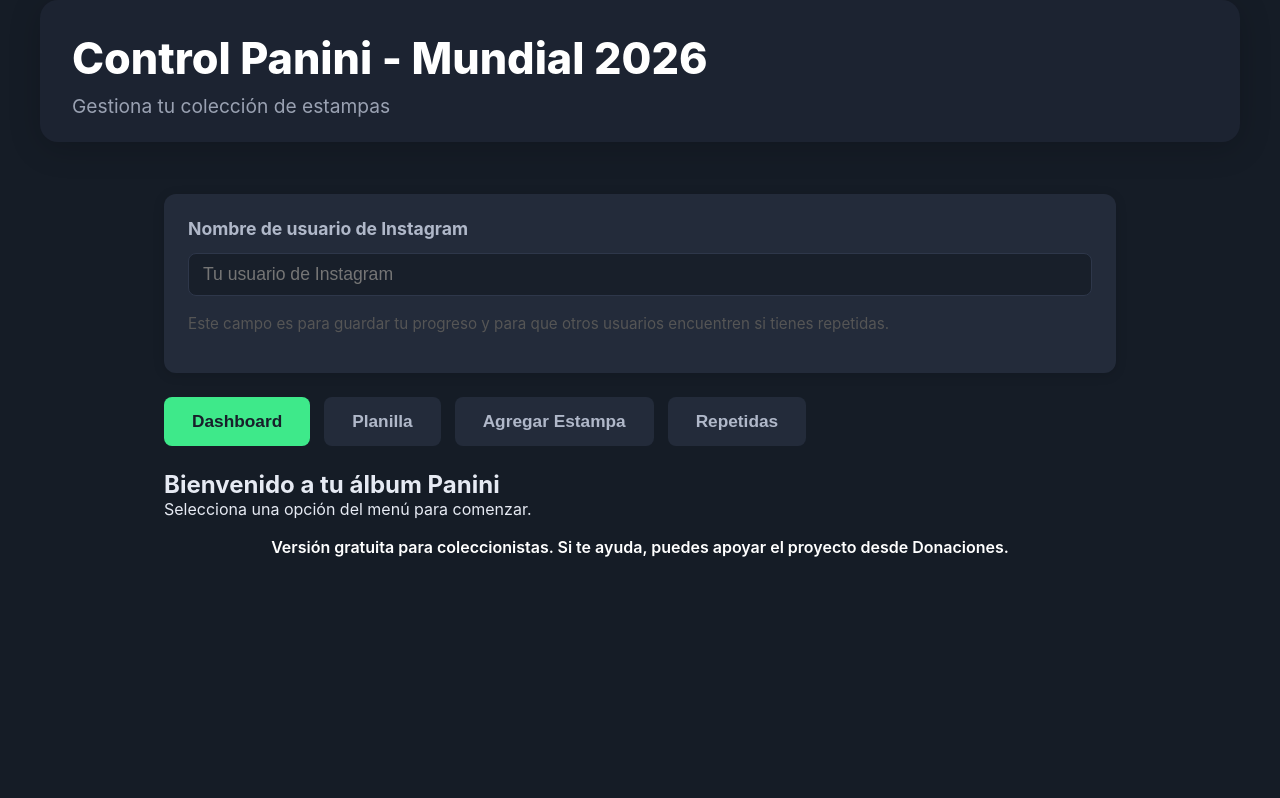
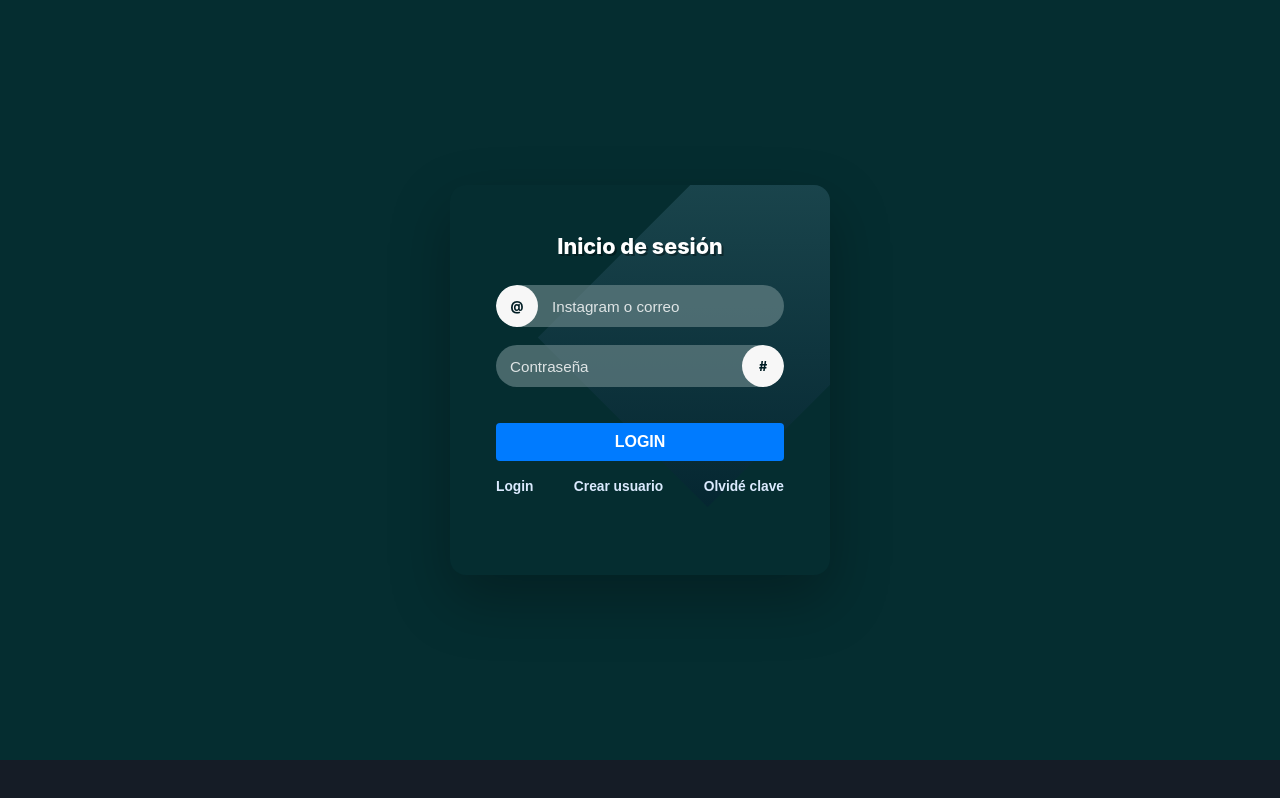
Before and after one commit to richbrenes7/control_panini, a React (Create React App) app in the folder frontend/: page / in a window 1280 px wide. Built offline with nearby package versions, Linux system fonts and the light colour scheme; no server answers; the HTML template or start-up script is replaced by a standard one.

Commit message:
Restore login, register, reset and history UI

```diff
--- a/frontend/src/App.js
+++ b/frontend/src/App.js
@@ -1,18 +1,63 @@
-import React, { useState } from 'react';
+import React, { useEffect, useState } from 'react';
+import axios from 'axios';
 import './App.css';
 import AlbumChecklist from './components/AlbumChecklist';
 import AddStamp from './components/AddStamp';
 import RepeatedStamps from './components/RepeatedStamps';
+import History from './components/History';
+
+const API_URL = process.env.REACT_APP_API_URL || '/api';
 
 function App() {
+  const [authMode, setAuthMode] = useState('login');
+  const [authLoading, setAuthLoading] = useState(false);
+  const [authMessage, setAuthMessage] = useState('');
+  const [currentUser, setCurrentUser] = useState(null);
+  const [token, setToken] = useState(localStorage.getItem('token') || '');
+
+  const [name, setName] = useState('');
+  const [email, setEmail] = useState('');
+  const [instagramInput, setInstagramInput] = useState('');
+  const [password, setPassword] = useState('');
+  const [newPassword, setNewPassword] = useState('');
+
   const [activeTab, setActiveTab] = useState('dashboard');
-  const [instagram, setInstagram] = useState('');
   const [showMenu, setShowMenu] = useState({
     dashboard: true,
     album: false,
     add: false,
-    repeated: false
+    repeated: false,
+    history: false
   });
+
+  useEffect(() => {
+    if (!token) {
+      delete axios.defaults.headers.common.Authorization;
+      return;
+    }
+
+    axios.defaults.headers.common.Authorization = `Bearer ${token}`;
+    localStorage.setItem('token', token);
+  }, [token]);
+
+  useEffect(() => {
+    const bootstrapSession = async () => {
+      if (!token) {
+        return;
+      }
+
+      try {
+        const response = await axios.get(`${API_URL}/auth/me`);
+        setCurrentUser(response.data.user);
+      } catch (error) {
+        setToken('');
+        setCurrentUser(null);
+        localStorage.removeItem('token');
+      }
+    };
+
+    bootstrapSession();
+  }, [token]);
 
   // Maneja el despliegue de los menús
   const toggleMenu = (tab) => {
@@ -20,31 +65,247 @@
     setActiveTab(tab);
   };
 
+  const clearAuthForm = () => {
+    setName('');
+    setEmail('');
+    setInstagramInput('');
+    setPassword('');
+    setNewPassword('');
+  };
+
+  const handleLogin = async (event) => {
+    event.preventDefault();
+    setAuthLoading(true);
+    setAuthMessage('');
+    try {
+      const payload = {
+        password
+      };
+      const identifier = instagramInput.trim();
+      if (identifier.includes('@')) {
+        payload.email = identifier;
+      } else {
+        payload.instagram = identifier;
+      }
+
+      const response = await axios.post(`${API_URL}/auth/login`, payload);
+      setToken(response.data.token);
+      setCurrentUser(response.data.user);
+      setAuthMode('login');
+      clearAuthForm();
+    } catch (error) {
+      setAuthMessage(error.response?.data?.error || 'No se pudo iniciar sesión');
+    } finally {
+      setAuthLoading(false);
+    }
+  };
+
+  const handleRegister = async (event) => {
+    event.preventDefault();
+    setAuthLoading(true);
+    setAuthMessage('');
+    try {
+      const response = await axios.post(`${API_URL}/users`, {
+        name,
+        email,
+        instagram: instagramInput,
+        password
+      });
+      setToken(response.data.token);
+      setCurrentUser(response.data.user);
+      clearAuthForm();
+    } catch (error) {
+      setAuthMessage(error.response?.data?.error || 'No se pudo registrar el usuario');
+    } finally {
+      setAuthLoading(false);
+    }
+  };
+
+  const handleResetPassword = async (event) => {
+    event.preventDefault();
+    setAuthLoading(true);
+    setAuthMessage('');
+    try {
+      const response = await axios.post(`${API_URL}/auth/reset-password`, {
+        email,
+        instagram: instagramInput,
+        new_password: newPassword
+      });
+      setAuthMessage(response.data.message || 'Contraseña actualizada, ahora puedes iniciar sesión');
+      setAuthMode('login');
+      setPassword('');
+      setNewPassword('');
+    } catch (error) {
+      setAuthMessage(error.response?.data?.error || 'No se pudo restablecer la contraseña');
+    } finally {
+      setAuthLoading(false);
+    }
+  };
+
+  const logout = () => {
+    setToken('');
+    setCurrentUser(null);
+    localStorage.removeItem('token');
+    delete axios.defaults.headers.common.Authorization;
+  };
+
+  if (!currentUser) {
+    return (
+      <main className="auth-shell">
+        <section className="login-card">
+          <h1>
+            {authMode === 'login' && 'Inicio de sesión'}
+            {authMode === 'register' && 'Crear cuenta'}
+            {authMode === 'reset' && 'Restablecer contraseña'}
+          </h1>
+
+          {authMessage && <p className="auth-note">{authMessage}</p>}
+
+          {authMode === 'login' && (
+            <form onSubmit={handleLogin} className="login-form">
+              <div className="login-field">
+                <span className="field-icon">@</span>
+                <input
+                  type="text"
+                  placeholder="Instagram o correo"
+                  value={instagramInput}
+                  onChange={(event) => setInstagramInput(event.target.value)}
+                  required
+                />
+              </div>
+
+              <div className="login-field">
+                <input
+                  type="password"
+                  placeholder="Contraseña"
+                  value={password}
+                  onChange={(event) => setPassword(event.target.value)}
+                  required
+                />
+                <span className="field-icon lock">#</span>
+              </div>
+
+              <button type="submit" disabled={authLoading}>
+                {authLoading ? 'CARGANDO...' : 'LOGIN'}
+              </button>
+            </form>
+          )}
+
+          {authMode === 'register' && (
+            <form onSubmit={handleRegister} className="login-form">
+              <div className="login-field">
+                <span className="field-icon">ID</span>
+                <input
+                  type="text"
+                  placeholder="Nombre"
+                  value={name}
+                  onChange={(event) => setName(event.target.value)}
+                  required
+                />
+              </div>
+
+              <div className="login-field">
+                <span className="field-icon">@</span>
+                <input
+                  type="email"
+                  placeholder="Correo"
+                  value={email}
+                  onChange={(event) => setEmail(event.target.value)}
+                  required
+                />
+              </div>
+
+              <div className="login-field">
+                <span className="field-icon">IG</span>
+                <input
+                  type="text"
+                  placeholder="Instagram"
+                  value={instagramInput}
+                  onChange={(event) => setInstagramInput(event.target.value)}
+                  required
+                />
+              </div>
+
+              <div className="login-field">
+                <input
+                  type="password"
+                  placeholder="Contraseña"
+                  value={password}
+                  onChange={(event) => setPassword(event.target.value)}
+                  required
+                />
+                <span className="field-icon lock">#</span>
+              </div>
+
+              <button type="submit" disabled={authLoading}>
+                {authLoading ? 'CARGANDO...' : 'CREAR CUENTA'}
+              </button>
+            </form>
+          )}
+
+          {authMode === 'reset' && (
+            <form onSubmit={handleResetPassword} className="login-form">
+              <div className="login-field">
+                <span className="field-icon">@</span>
+                <input
+                  type="email"
+                  placeholder="Correo"
+                  value={email}
+                  onChange={(event) => setEmail(event.target.value)}
+                  required
+                />
+              </div>
+
+              <div className="login-field">
+                <span className="field-icon">IG</span>
+                <input
+                  type="text"
+                  placeholder="Instagram"
+                  value={instagramInput}
+                  onChange={(event) => setInstagramInput(event.target.value)}
+                  required
+                />
+              </div>
+
+              <div className="login-field">
+                <input
+                  type="password"
+                  placeholder="Nueva contraseña"
+                  value={newPassword}
+                  onChange={(event) => setNewPassword(event.target.value)}
+                  required
+                />
+                <span className="field-icon lock">#</span>
+              </div>
+
+              <button type="submit" disabled={authLoading}>
+                {authLoading ? 'CARGANDO...' : 'ACTUALIZAR'}
+              </button>
+            </form>
+          )}
+
+          <div className="auth-actions">
+            <button type="button" onClick={() => setAuthMode('login')}>Login</button>
+            <button type="button" onClick={() => setAuthMode('register')}>Crear usuario</button>
+            <button type="button" onClick={() => setAuthMode('reset')}>Olvidé clave</button>
+          </div>
+        </section>
+      </main>
+    );
+  }
+
   return (
     <div className="App">
       <header className="app-header">
         <div className="header-content">
           <h1>Control Panini - Mundial 2026</h1>
           <p>Gestiona tu colección de estampas</p>
+          <p>Sesión: @{currentUser.instagram}</p>
+          <button className="tab" onClick={logout} style={{ marginTop: 12 }}>Cerrar sesión</button>
         </div>
       </header>
 
       <div className="container">
-        <div className="user-info">
-          <label htmlFor="instagram-input"><b>Nombre de usuario de Instagram</b></label>
-          <input
-            id="instagram-input"
-            type="text"
-            placeholder="Tu usuario de Instagram"
-            value={instagram}
-            onChange={e => setInstagram(e.target.value)}
-            style={{ marginBottom: 8 }}
-          />
-          <div style={{ fontSize: '0.95em', color: '#555', marginBottom: 16 }}>
-            Este campo es para guardar tu progreso y para que otros usuarios encuentren si tienes repetidas.
-          </div>
-        </div>
-
         <nav className="tabs">
           <button
             className={`tab ${activeTab === 'dashboard' ? 'active' : ''}`}
@@ -70,6 +331,12 @@
           >
             Repetidas
           </button>
+          <button
+            className={`tab ${activeTab === 'history' ? 'active' : ''}`}
+            onClick={() => toggleMenu('history')}
+          >
+            Historial
+          </button>
         </nav>
 
         <div className="tab-content">
@@ -81,19 +348,22 @@
           )}
           {activeTab === 'album' && showMenu.album && (
             <AlbumChecklist
-              instagram={instagram}
+              instagram={currentUser.instagram}
             />
           )}
           {activeTab === 'add' && showMenu.add && (
             <AddStamp
-              instagram={instagram}
+              instagram={currentUser.instagram}
             />
           )}
           {activeTab === 'repeated' && showMenu.repeated && (
             <RepeatedStamps
-              instagram={instagram}
+              instagram={currentUser.instagram}
               usePlanillaFormat={true}
             />
+          )}
+          {activeTab === 'history' && showMenu.history && (
+            <History userId={currentUser.instagram} />
           )}
         </div>
 
```
